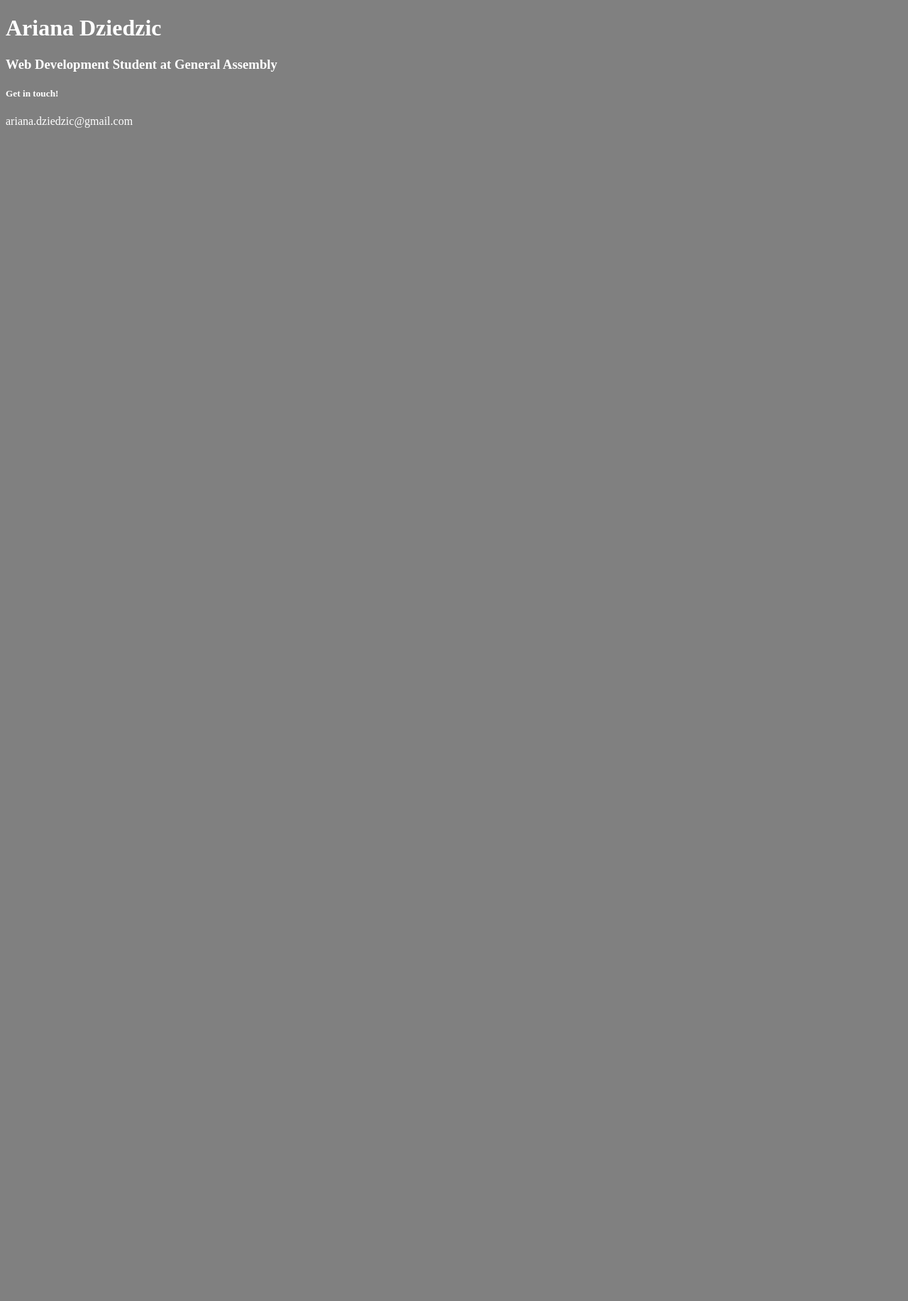
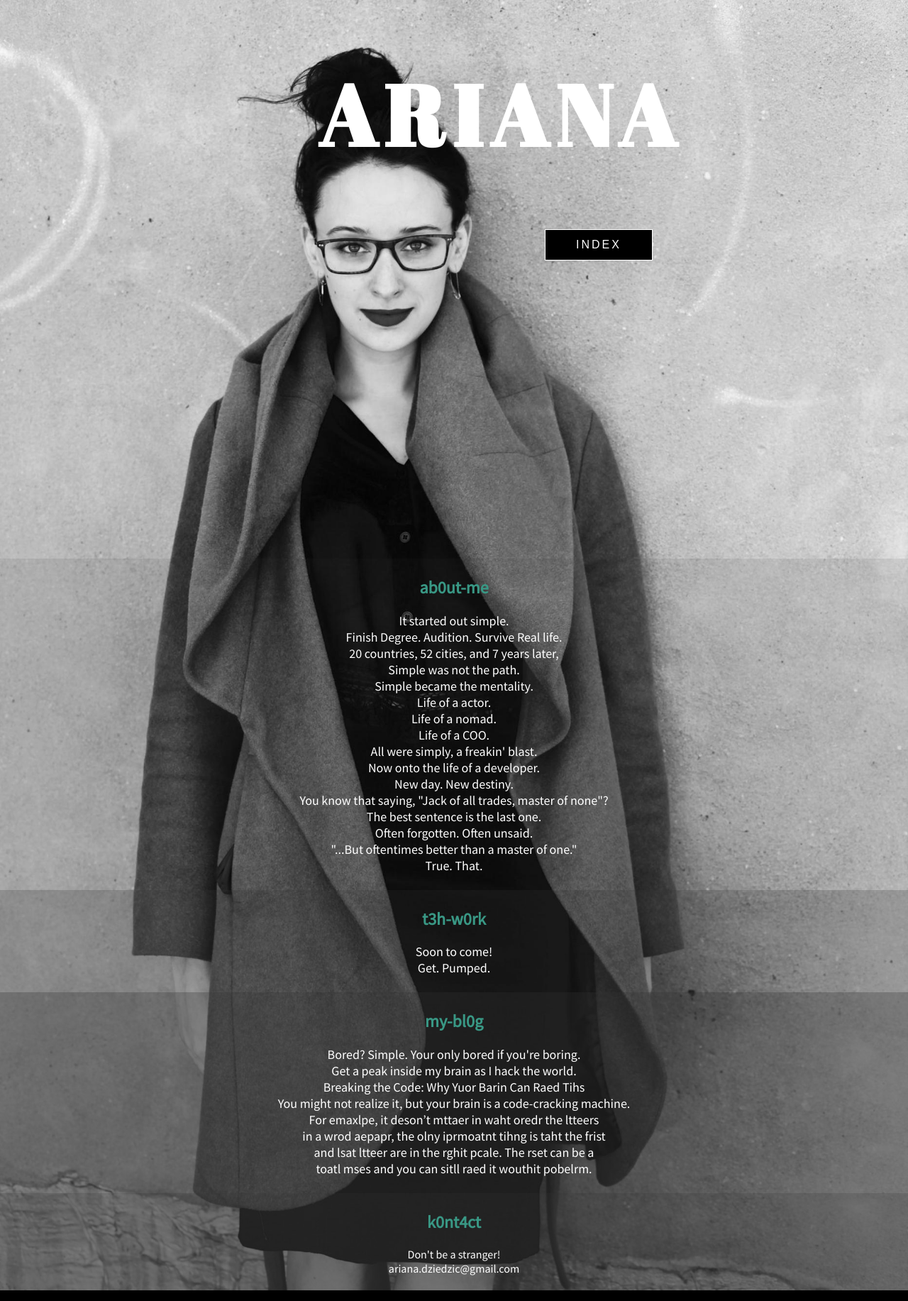
Before and after one commit to arianacofone/arianadziedzic.github.io, a plain HTML site: page index.html in a window 1280 px wide. Shown: the whole page at 71% size. Before the commit the page ends 800 px from the top, so only its background shows below. Drawn offline with Linux system fonts and the light colour scheme.

Commit message:
return initial version of website.

```diff
--- a/index.html
+++ b/index.html
@@ -2,25 +2,84 @@
 <html>
   <head>
     <meta charset="utf-8">
-    <title> Ariana Dziedzic </title>
-    <link rel="stylesheet" href="./styles.css" media="screen" title="no title" charset="utf-8">
+    <title>Dziedzic|Developer</title>
+    <link rel="stylesheet" href="style.css" type="text/css" media="screen"/>
+    <link href="https://fonts.googleapis.com/css?family=Source+Sans+Pro" rel="stylesheet">
+    <link href="https://fonts.googleapis.com/css?family=Abril+Fatface" rel="stylesheet">
   </head>
   <body>
 
-    <header>
-      <h1> Ariana Dziedzic</h1>
-      <h3> Web Development Student at General Assembly</h3>
-    </header>
+    <div id="headline">
+      <h1>ARIANA</h1>
+    </div>
 
-    <div class="umbrella">
+    <!-- DROP DOWN MENU -->
+    <div class="dropdown">
+      <button class="dropbtn">INDEX</button>
+      <div class="dropdown-content">
+        <a href="#moveA">ch1.0_ab0ut-me</a>
+        <a href="#moveB">ch2.0_t3h-w0rk</a>
+        <a href="#moveC">ch3.0_my-bl0g</a>
+        <a href="#moveD">ch4.0_k0nt4ct</a>
+        </div>
+    </div>
 
+    <!-- ABOUT ME SECTION -->
+    <div class="aboutme">
+    <a name="moveA"></a>
+    <h2>ab0ut-me</h2>
+    <p> It started out simple.</br>
+      Finish Degree. Audition. Survive Real life. </br>
+      20 countries, 52 cities, and 7 years later,</br>
+      Simple was not the path. </br>
+      Simple became the mentality.</br>
+      Life of a actor. </br>
+      Life of a nomad. </br>
+      Life of a COO.  </br>
+      All were simply, a freakin' blast. </br>
+      Now onto the life of a developer. </br>
+      New day. New destiny. </br>
+      You know that saying, "Jack of all trades, master of none"?</br>
+      The best sentence is the last one.</br>
+      Often forgotten. Often unsaid. </br>
+      "...But oftentimes better than a master of one." </br>
+      True. That.</br>
+    </p>
+    </div>
 
+    <!-- WORK SECTION -->
+    <div class="thework">
+      <a name="moveA"></a>
+      <h2>t3h-w0rk</h2>
+      <p>Soon to come!</br>
+        Get. Pumped.
+      </p>
+    </div>
 
-    <footer>
-      <h5>Get in touch!</h5>
-      <p> ariana.dziedzic@gmail.com</p>
+    <!-- BLOG SECTION -->
+    <div class="blog">
+      <a name="moveC"></a>
+      <h2>my-bl0g</h2>
+      <p> Bored? Simple. Your only bored if you're boring.</br>
+      Get a peak inside my brain as I hack the world. </br>
+      Breaking the Code: Why Yuor Barin Can Raed Tihs </br>
+      You might not realize it, but your brain is a code-cracking machine.</br>
 
-    <footer>
+      For emaxlpe, it deson’t mttaer in waht oredr the ltteers </br>
+      in a wrod aepapr, the olny iprmoatnt tihng is taht the frist </br>
+      and lsat ltteer are in the rghit pcale. The rset can be a </br>
+      toatl mses and you can sitll raed it wouthit pobelrm.
+      </p>
+    </div>
 
+    <!-- FOOTER SECTION -->
+    <footer id="contact">
+      <a name="moveC"></a>
+      <h2 >k0nt4ct</h2>
+      <p>Don't be a stranger! </br>
+        ariana.dziedzic@gmail.com
+      </p>
+    </footer>
+    <script src="app.js"></script>
   </body>
 </html>
--- /dev/null
+++ b/style.css
@@ -0,0 +1,155 @@
+body {
+  background: url("me.jpg");
+  background-size: cover;
+  animation: color-me-in 3s;
+  font-family: 'Source Sans Pro', sans-serif;
+  margin:0;
+  padding:0;
+}
+
+@keyframes color-me-in {
+    0% {
+      background: white;
+    }
+    80% {
+      background: black;
+    }
+    100% {
+      background: white;
+    }
+}
+
+div h2 {
+  color: #399885;
+}
+
+div p {
+  color: white;
+  font-size: 18px;
+}
+
+/*******HEADER OVERVIEW***/
+#headline {
+  color: white;
+  font-size: 60px;
+  margin: auto;
+  width: 50%;
+  height: 50%;
+  display: block;
+  margin-left: 35%;
+}
+
+#headline h1{
+  font-family: 'Abril Fatface', cursive;
+  letter-spacing: 10px;
+}
+
+/*******DROPDOWN BUTTON OVERVIEW***/
+/*Dropdown Button */
+.dropbtn {
+  background-color: rgba(0,0,0,0);
+  color: white;
+  border: 1px solid white ;
+  padding: 12px 43px;
+  font-size: 16px;
+  cursor: pointer;
+  letter-spacing: 3px;
+  animation: button-delay 4s;
+}
+
+/*TIMED ANIMATION FOR BUTTON*/
+@keyframes button-delay {
+    0% {
+      background: rgba(0,0,0,0);
+      color: rgba(0,0,0,0);
+      border: none;
+
+    }
+    100% {
+      background: rgba(0,0,0,0);
+      color: rgba(0,0,0,0);
+      border: none;
+    }
+}
+
+/* The container <div> - needed to position the dropdown content */
+.dropdown {
+  position: relative;
+  display: inline-block;
+  margin-left: 60%;
+  text-align: center;
+  background-color: black;
+  animation: button-delay 4s;
+}
+/* Dropdown Content (Hidden by Default) */
+.dropdown-content {
+  display: none;
+  position: absolute;
+  background-color: rgba(51,51,51,.02);
+  color: grey;
+  min-width: 150px;
+  width: 50%;
+  padding: 12px 16px;
+  z-index: 1;
+  box-shadow: 0px 2px 4px 0px black;
+  padding: 0px;
+}
+/* Links inside the dropdown */
+.dropdown-content a {
+  color: grey;
+  padding: 18px 0px;
+  background-color: rgba(0,0,0,0);
+  text-decoration: none;
+  display: block;
+  margin: 0;
+}
+/* Change color of dropdown links on hover */
+.dropdown-content a:hover {background-color: rgba(51,51,51,.3)}
+
+/* Show the dropdown menu on hover */
+.dropdown:hover .dropdown-content {
+  display: block;
+  background-color: black;
+}
+/* Change the background color of the dropdown button when the dropdown content is shown */
+.dropdown:hover .dropbtn {
+  background-color: (0,0,0,0);
+}
+
+/*******ABOUT ME SECTION******/
+.aboutme {
+  text-align: center;
+  margin-top: 420px;
+  background-color: rgba(51,51,51,.1);
+  padding: 5px;
+}
+
+/*******THE WORK SECTION******/
+.thework {
+  text-align: center;
+  background-color: rgba(51,51,51,.3);
+  padding: 5px;
+}
+
+/*******BLOG SECTION******/
+.blog {
+  text-align: center;
+  background-color: rgba(51,51,51,.5);
+  padding: 5px;
+}
+
+/*******FOOTER SECTION******/
+footer {
+  text-align: center;
+  background-color: rgba(51,51,51,.6);
+  padding: 5px;
+  border-bottom: 15px solid black;
+}
+
+#contact h2{
+  color: #399885;
+}
+
+#contact p{
+  color: white;
+}
--- a/styles.css
+++ /dev/null
@@ -1,8 +0,0 @@
-body {
-  background: grey;
-  color: white;
-}
-
-h1 h2 h3 h4 h5 {
-  color: black;
-}
```
Also changed, not shown: app.js (added), me.jpg (added), 1 other file.
